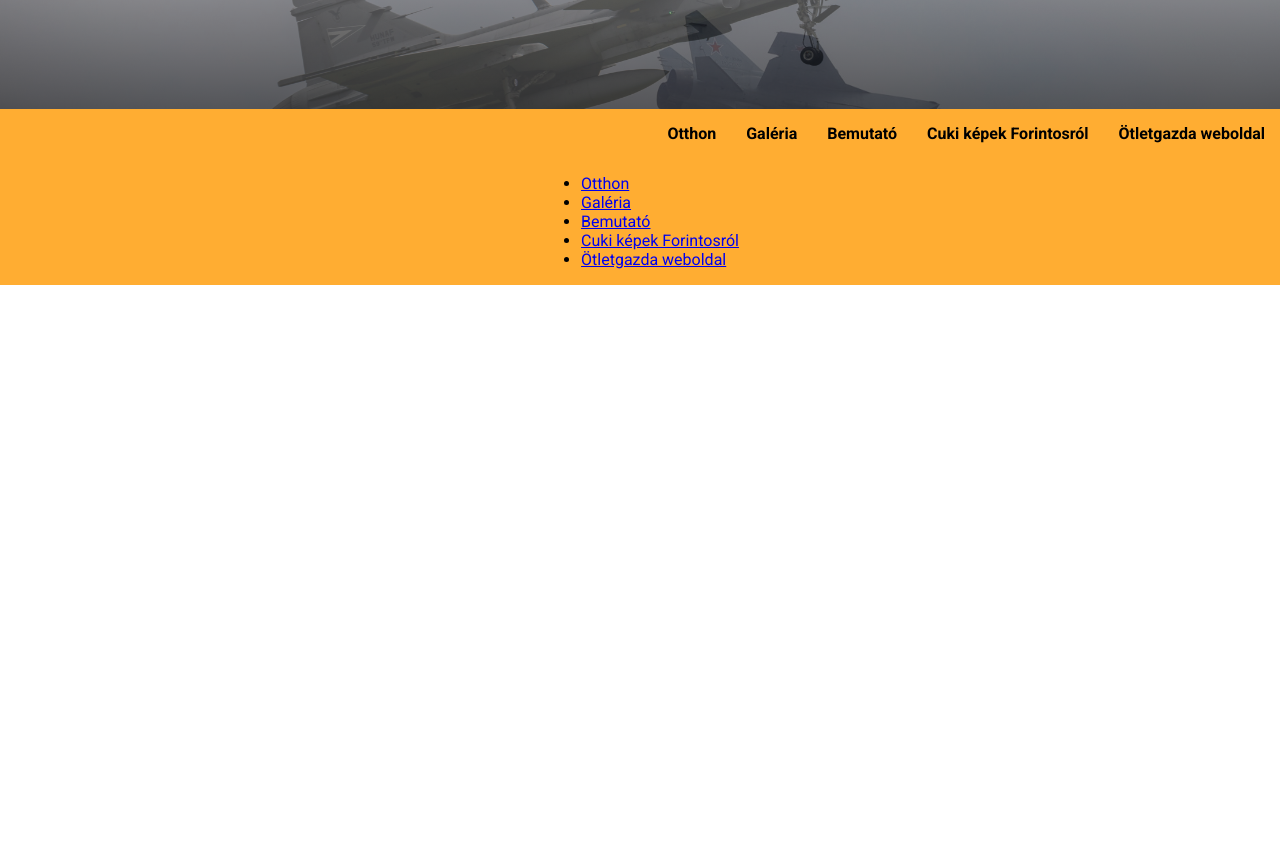
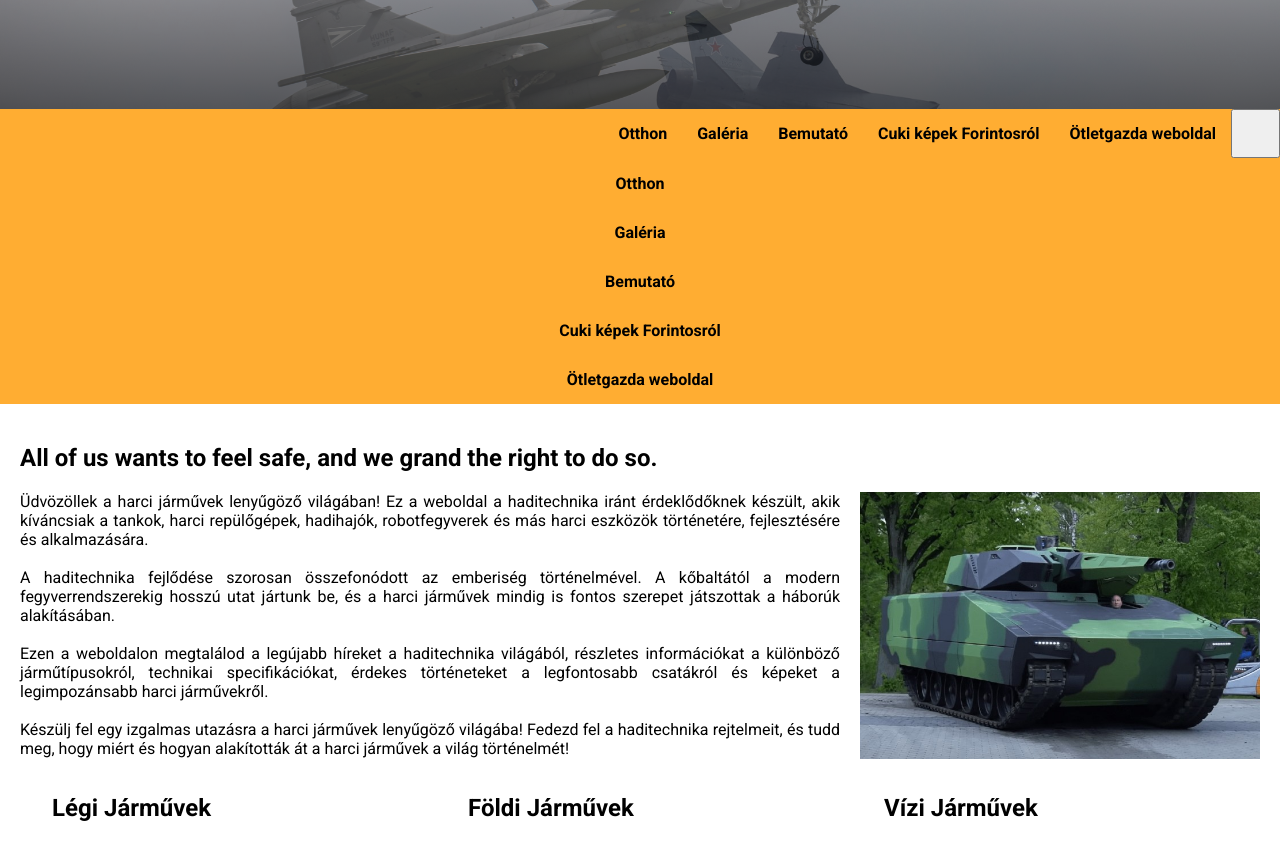
Before and after one commit to ellenaron/tajekoztato, a plain HTML site: page index.html in a window 1280 px wide. Shown: the part 191-1053 px from the top of the page. Before the commit the page ends 800 px from the top, so only its background shows below. Drawn offline with Linux system fonts and the light colour scheme.

Commit message:
navbar és main content

```diff
--- a/css/style.css
+++ b/css/style.css
@@ -3,17 +3,15 @@
 html {
     scroll-behavior: smooth;
     font-family: 'Roboto', sans-serif;
+    text-align: justify;
 }
 
 body {
     margin: 0px;
-    display: flex;
-    justify-content: center;
-    align-items: center;
-    flex-direction: column;
 }
 
 header {
+    color: #fefefe;
     display: flex;
     justify-content: center;
     align-items: center;
@@ -49,7 +47,7 @@ nav {
     background-color: rgb(255, 173, 50);
 }
 
-.nav-items ul {
+.nav-items ul, .collapsed-nav ul {
     list-style-type: none;
     margin: 0px;
     padding: 0px;
@@ -60,7 +58,12 @@ nav {
     float: right;
 }
 
-.nav-items a {
+.nav-items ul li button {
+    width: 49px;
+    height: 49px;
+}
+
+.nav-items a, .collapsed-nav a {
     color: black;
     font-weight: bold;
     text-decoration: none;
@@ -69,8 +72,31 @@ nav {
     text-align: center;
 }
 
-.nav-items a:hover {
+.nav-items a:hover, .collapsed-nav a:hover {
     background-color: rgb(201, 136, 39);
+}
+
+/* bevezeto */
+
+main {
+    padding: 20px;
+}
+
+.picturteonright img {
+    float: right;
+    width: 400px;
+    margin-left: 20px;
+}
+
+.pageitems {
+    display: flex;
+    justify-content: space-evenly;
+    align-items: center;
+    width: 100vw;
+}
+
+.levego, .fold, .viz {
+    width: 30%;
 }
 
 /* animations */
--- a/index.html
+++ b/index.html
@@ -1,5 +1,5 @@
 <!DOCTYPE html>
-<html lang="en">
+<html lang="hu">
 <head>
     <meta charset="UTF-8">
     <meta name="viewport" content="width=device-width, initial-scale=1.0">
@@ -21,6 +21,7 @@
 
         <div class="nav-items">
             <ul>
+                <li><button></button></li>
                 <li><a href="https://www.saab.com/">Ötletgazda weboldal</a></li>
                 <li><a href="cpof.html">Cuki képek Forintosról</a></li>
                 <li><a href="presentation.html">Bemutató</a></li>
@@ -39,6 +40,51 @@
         </div>
 
     </nav>
+    <main>
+
+        <article class="bevezeto">
+
+            <h1>All of us wants to feel safe, and we grand the right to do so.</h1>
+            <div class="picturteonright">
+                <img src="img/Bevezeto/kanjali.jpg" alt="">
+                <p>
+                    Üdvözöllek a harci járművek lenyűgöző világában! Ez a weboldal a haditechnika iránt érdeklődőknek készült, akik kíváncsiak a tankok, harci repülőgépek, hadihajók, robotfegyverek és más harci eszközök történetére, fejlesztésére és alkalmazására.
+                    <br>
+                    <br>
+                    A haditechnika fejlődése szorosan összefonódott az emberiség történelmével. A kőbaltától a modern fegyverrendszerekig hosszú utat jártunk be, és a harci járművek mindig is fontos szerepet játszottak a háborúk alakításában.
+                    <br>
+                    <br>
+                    Ezen a weboldalon megtalálod a legújabb híreket a haditechnika világából, részletes információkat a különböző járműtípusokról, technikai specifikációkat, érdekes történeteket a legfontosabb csatákról és képeket a legimpozánsabb harci járművekről.
+                    <br>
+                    <br>
+                    Készülj fel egy izgalmas utazásra a harci járművek lenyűgöző világába! Fedezd fel a haditechnika rejtelmeit, és tudd meg, hogy miért és hogyan alakították át a harci járművek a világ történelmét!
+                </p>
+            </div>
+
+        </article>
+        <section class="pageitems">
+
+            <div class="levego">
+
+                <h1>Légi Járművek</h1>
+
+            </div>
+            <div class="fold">
+
+                <h1>Földi Járművek</h1>
+
+            </div>
+            <div class="viz">
+
+                <h1>Vízi Járművek</h1>
+
+            </div>
+
+        </section>
+
+    </main>
+
+    <script src="js/navbar.js"></script>
 
 </body>
 </html>
```
Also changed, not shown: img/Bevezeto/kanjali.jpg (added), js/navbar.js (added).
